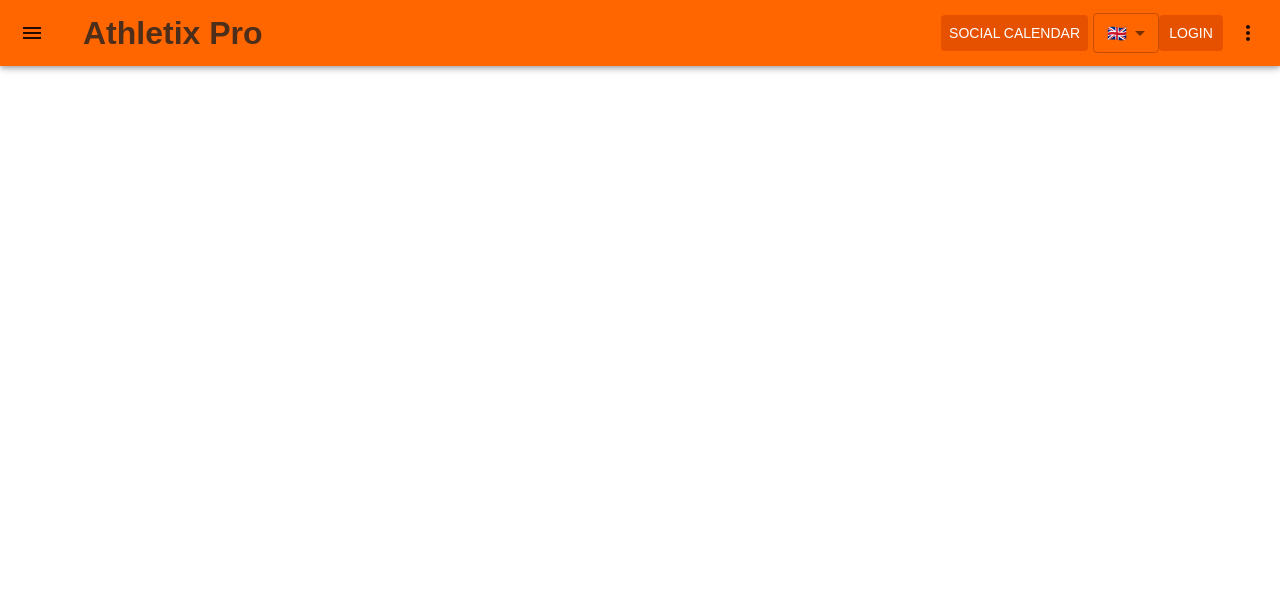
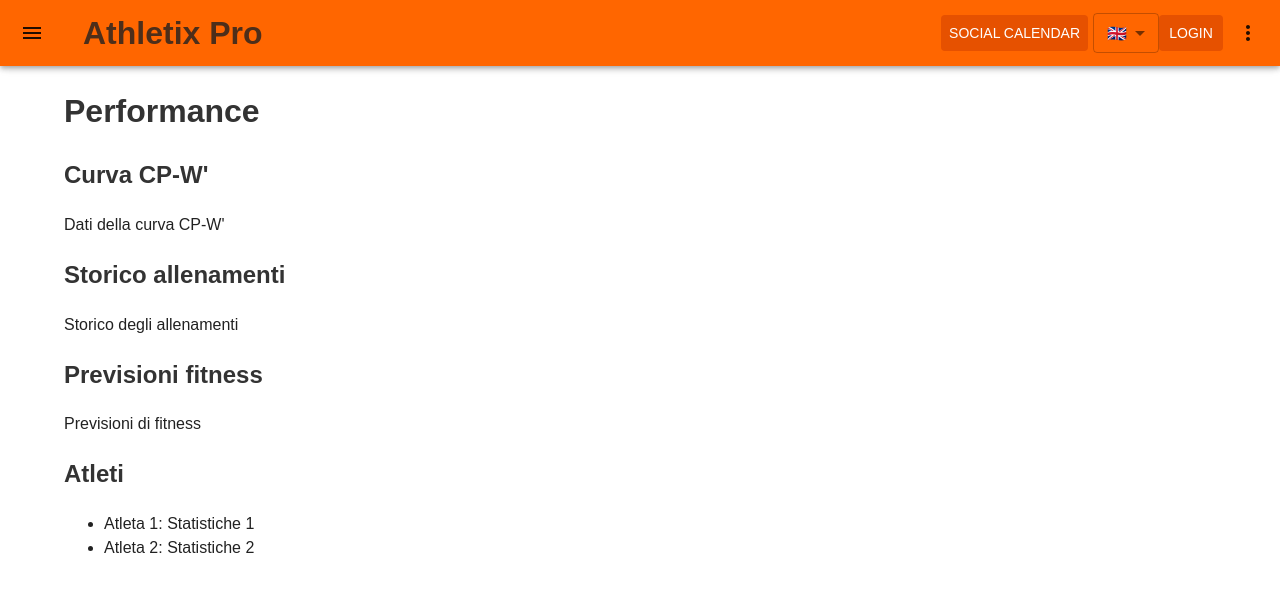
Before and after one commit to dancov73/AthletixPro, a React (Create React App) app in the folder athletixpro-frontend/: page /coach/performance in a window 1280 px wide. Shown: the top 592 px of the page. Built offline with nearby package versions, Linux system fonts and the light colour scheme.

Commit message:
riorganizzazione menu

```diff
--- a/athletixpro-frontend/src/App.js
+++ b/athletixpro-frontend/src/App.js
@@ -26,6 +26,8 @@ import ParentDashboard from './pages/parent/Dashboard';
 // Add new imports here
 import NewPage1 from './pages/NewPage1';
 import NewPage2 from './pages/NewPage2';
+import AthletePerformance from './pages/athlete/Performance';
+import CoachPerformance from './pages/coach/Performance';
 
 const theme = createTheme({
   palette: {
@@ -75,6 +77,8 @@ function App() {
                     {/* Add new routes here */}
                     <Route path="/newpage1" element={<NewPage1 />} />
                     <Route path="/newpage2" element={<NewPage2 />} />
+                    <Route path="/athlete/performance" element={<AthletePerformance />} />
+                    <Route path="/coach/performance" element={<CoachPerformance />} />
                   </Routes>
                 </Container>
               </Box>
--- a/athletixpro-frontend/src/components/Sidebar.js
+++ b/athletixpro-frontend/src/components/Sidebar.js
@@ -45,8 +45,9 @@ const Sidebar = ({ language, profileType }) => {
 
   const coachMenu = [
     { text: 'dashboard', link: '/coach/dashboard', icon: <DashboardIcon /> },
-    { text: 'athletes', link: '/coach/athletes', icon: <DirectionsRunIcon /> },
+    { text: 'performance', link: '/coach/performance', icon: <TrendingUpIcon /> },
     { text: 'messages', link: '/coach/messages', icon: <MailIcon /> },
+    { text: 'calendar', link: '/coach/calendar', icon: <CalendarTodayIcon /> },
   ];
 
   const parentMenu = [
--- /dev/null
+++ b/athletixpro-frontend/src/pages/athlete/Performance.js
@@ -0,0 +1,27 @@
+
+import React from 'react';
+import { useTranslation } from 'react-i18next';
+
+const AthletePerformance = () => {
+  const { t } = useTranslation();
+
+  const performanceData = {
+    cpCurve: 'Dati della curva CP-W\'',
+    trainingHistory: 'Storico degli allenamenti',
+    fitnessPredictions: 'Previsioni di fitness',
+  };
+
+  return (
+    <div>
+      <h1>{t('Performance')}</h1>
+      <h2>{t('Curva CP-W\'')}</h2>
+      <p>{performanceData.cpCurve}</p>
+      <h2>{t('Storico allenamenti')}</h2>
+      <p>{performanceData.trainingHistory}</p>
+      <h2>{t('Previsioni fitness')}</h2>
+      <p>{performanceData.fitnessPredictions}</p>
+    </div>
+  );
+};
+
+export default AthletePerformance;
--- /dev/null
+++ b/athletixpro-frontend/src/pages/coach/Performance.js
@@ -0,0 +1,37 @@
+import React from 'react';
+import { useTranslation } from 'react-i18next';
+
+const CoachPerformance = () => {
+  const { t } = useTranslation();
+
+  const performanceData = {
+    cpCurve: 'Dati della curva CP-W\'',
+    trainingHistory: 'Storico degli allenamenti',
+    fitnessPredictions: 'Previsioni di fitness',
+  };
+
+  const athletesData = [
+    { name: 'Atleta 1', stats: 'Statistiche 1' },
+    { name: 'Atleta 2', stats: 'Statistiche 2' },
+  ];
+
+  return (
+    <div>
+      <h1>{t('Performance')}</h1>
+      <h2>{t('Curva CP-W\'')}</h2>
+      <p>{performanceData.cpCurve}</p>
+      <h2>{t('Storico allenamenti')}</h2>
+      <p>{performanceData.trainingHistory}</p>
+      <h2>{t('Previsioni fitness')}</h2>
+      <p>{performanceData.fitnessPredictions}</p>
+      <h2>{t('Atleti')}</h2>
+      <ul>
+        {athletesData.map((athlete, index) => (
+          <li key={index}>{athlete.name}: {athlete.stats}</li>
+        ))}
+      </ul>
+    </div>
+  );
+};
+
+export default CoachPerformance;
```
Also changed, not shown: athletixpro-frontend/src/pages/PerformancePage.js (added).
